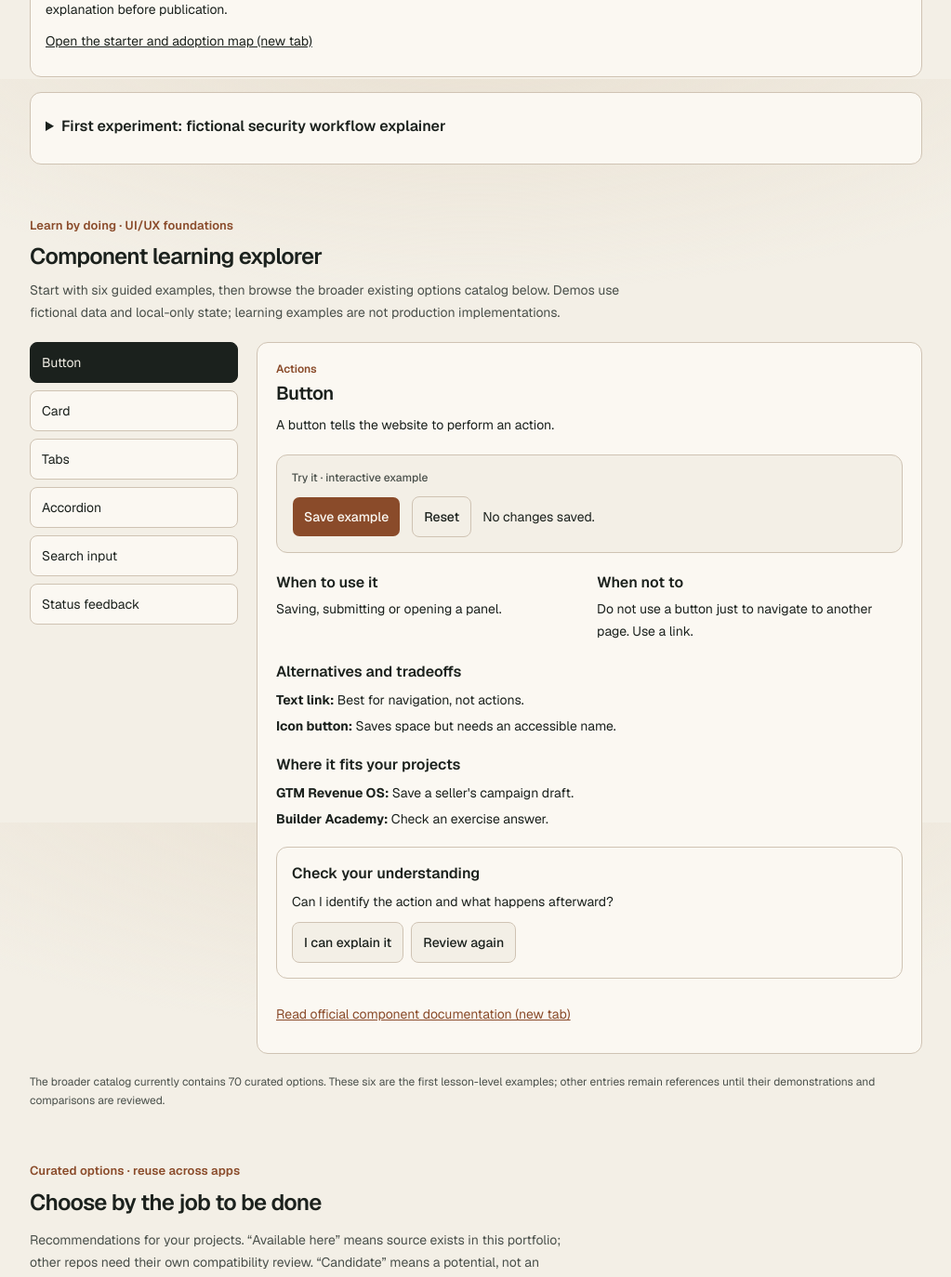
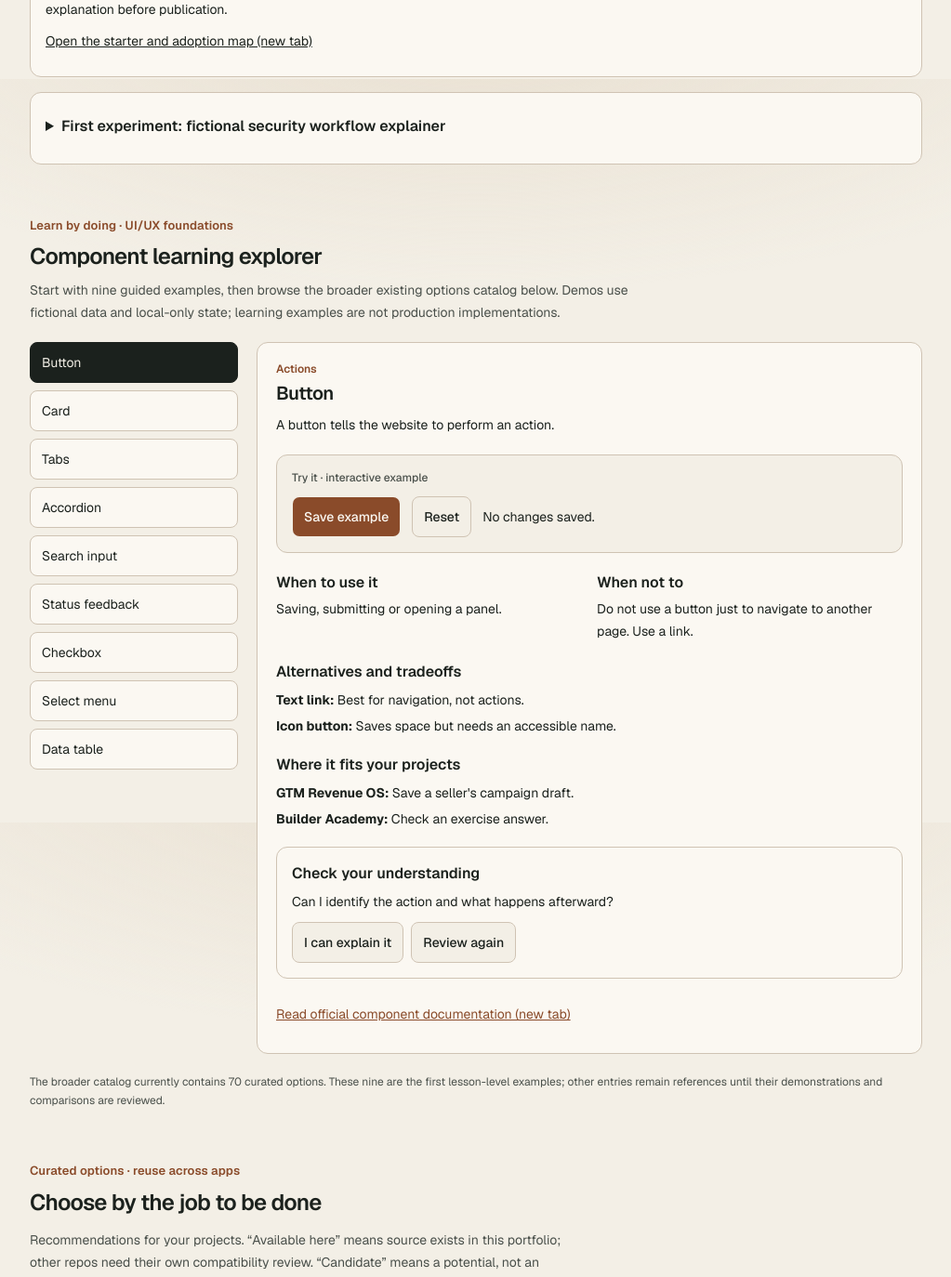
Before and after one commit to heyfunwhoa/byjoyaing-portfolio, a Next.js app: page /design-lab in a window 1280 px wide. Shown: the part 2315-3689 px from the top of the page at 93% size, without its empty margins (128-1151 px from the left). Built offline with nearby package versions, Linux system fonts and the light colour scheme.

Commit message:
feat(design-lab): add checkbox, select and data-table learning exercises

```diff
--- a/components/design-lab/component-learning.tsx
+++ b/components/design-lab/component-learning.tsx
@@ -23,6 +23,9 @@ const lessons: Lesson[] = [
   { id:"accordion", title:"Accordion", family:"Disclosure", definition:"An accordion expands optional detail without leaving the page.", when:"FAQs, supporting rationale and advanced settings.", avoid:"Do not conceal the main takeaway or required instructions.", alternatives:[{name:"Tabs",tradeoff:"Switches one peer view at a time."},{name:"Always-visible content",tradeoff:"Better for short or essential information."}],projects:[{name:"Builder Academy",application:"Reveal an explanation after a knowledge check."},{name:"Technical Docs Platform",application:"Show implementation details on demand."}],prompt:"Can the reader complete the primary task while this is collapsed?",source:"https://ui.shadcn.com/docs/components/accordion"},
   { id:"search", title:"Search input", family:"Discovery", definition:"A search field lets someone find matching entries using words.", when:"Finding an account, design pattern or lesson in a growing collection.", avoid:"Do not require search when a short, organized list would be easier.", alternatives:[{name:"Filter chips",tradeoff:"Good for a few known categories."},{name:"Combobox",tradeoff:"Better for selecting one known value."}],projects:[{name:"Design Lab",application:"Find component families by name and task."},{name:"Account Signal Engine",application:"Find accounts and evidence."}],prompt:"Are empty results clear and is there a way to recover?",source:"https://ui.shadcn.com/docs/components/input"},
   { id:"feedback", title:"Status feedback", family:"Feedback", definition:"Feedback explains whether an action is pending, succeeded or failed.", when:"A form saves, a job runs or no results match.", avoid:"Do not rely only on a disappearing toast for important errors.", alternatives:[{name:"Inline message",tradeoff:"Persists near the affected field."},{name:"Toast",tradeoff:"Useful for short, noncritical confirmation."}],projects:[{name:"GTM Revenue OS",application:"Show whether campaign edits are saved."},{name:"Builder Academy",application:"Explain a correct or incorrect answer."}],prompt:"Can someone tell what happened without relying on color alone?",source:"https://ui.shadcn.com/docs/components/alert"},
+  { id:"checkbox", title:"Checkbox", family:"Inputs", definition:"A checkbox lets someone independently turn an option on or off.", when:"Selecting multiple independent preferences or records.", avoid:"Do not use it for choosing exactly one option; use radio buttons.", alternatives:[{name:"Radio buttons",tradeoff:"Choose exactly one item from a set."},{name:"Switch",tradeoff:"Better for an immediate setting that takes effect right away."}],projects:[{name:"Channel Territory Mapping",application:"Select accounts for review."},{name:"GTM Revenue OS",application:"Choose outreach tasks in a campaign."}],prompt:"Can someone select more than one option independently?",source:"https://ui.shadcn.com/docs/components/checkbox"},
+  { id:"select", title:"Select menu", family:"Inputs", definition:"A select menu allows someone to choose one option from a known list.", when:"Picking a short, predictable choice such as account status.", avoid:"Do not use an enormous menu when searching is necessary.", alternatives:[{name:"Radio buttons",tradeoff:"More discoverable for a very short choice list."},{name:"Combobox",tradeoff:"Adds searching to a longer list."}],projects:[{name:"Security Market Map",application:"Select the vendor category."},{name:"GTM Revenue OS",application:"Choose a campaign stage."}],prompt:"Would users benefit from seeing every option before deciding?",source:"https://ui.shadcn.com/docs/components/select"},
+  { id:"table", title:"Data table", family:"Data", definition:"A data table organizes many similar records into columns so people can compare values.", when:"Reviewing accounts, tasks, evidence or pipeline records side by side.", avoid:"Do not use a dense table for a single story or without mobile overflow and clear headers.", alternatives:[{name:"Cards",tradeoff:"Better for reading one summary at a time on mobile."},{name:"Chart",tradeoff:"Better for seeing a trend, not exact row-level values."}],projects:[{name:"GTM Revenue OS",application:"Compare pipeline opportunities."},{name:"Account Signal Engine",application:"Inspect account signals with source dates."}],prompt:"Do the columns contain comparable facts with clear units?",source:"https://ui.shadcn.com/docs/components/data-table"},
 ];
 
 function Demo({ type }: {type:string}) {
@@ -30,11 +33,16 @@ function Demo({ type }: {type:string}) {
   const [active,setActive]=useState("Overview");
   const [expanded,setExpanded]=useState(false);
   const [query,setQuery]=useState("");
+  const [checked,setChecked]=useState<string[]>([]);
+  const [stage,setStage]=useState("Research");
   if(type==="button") return <div className="flex flex-wrap items-center gap-3"><Button onClick={()=>setPressed(true)}>Save example</Button><Button variant="outline" onClick={()=>setPressed(false)}>Reset</Button><span role="status" className="text-sm">{pressed?"Example saved locally.":"No changes saved."}</span></div>;
   if(type==="card") return <article className="max-w-xs rounded-xl border border-border bg-card p-4"><p className="text-xs text-muted">Example account</p><h4 className="mt-1 font-semibold">Northstar Security</h4><p className="mt-2 text-sm">Three signals to review before outreach.</p><Button variant="outline" className="mt-3" onClick={()=>setPressed(!pressed)}>{pressed?"Hide details":"Inspect details"}</Button>{pressed&&<p className="mt-2 text-sm" role="status">Evidence is illustrative, not a live account record.</p>}</article>;
-  if(type==="tabs") return <div><div role="group" aria-label="Example views" className="flex gap-2">{["Overview","Evidence"].map(name=><button key={name} type="button" aria-pressed={active===name} onClick={()=>setActive(name)} className={"min-h-11 rounded-lg border px-4 text-sm "+(active===name?"bg-foreground text-background":"border-border")}>{name}</button>)}</div><div role="tabpanel" className="mt-3 rounded-lg border border-border p-3 text-sm">{active==="Overview"?"Summary of the example account.":"Dated sources would appear here."}</div></div>;
+  if(type==="tabs") return <div><div role="group" aria-label="Example views" className="flex gap-2">{["Overview","Evidence"].map(name=><button key={name} type="button" aria-pressed={active===name} onClick={()=>setActive(name)} className={"min-h-11 rounded-lg border px-4 text-sm "+(active===name?"bg-foreground text-background":"border-border")}>{name}</button>)}</div><div className="mt-3 rounded-lg border border-border p-3 text-sm">{active==="Overview"?"Summary of the example account.":"Dated sources would appear here."}</div></div>;
   if(type==="accordion") return <div className="rounded-lg border border-border p-3"><button className="flex min-h-11 w-full items-center justify-between text-left font-medium" aria-expanded={expanded} onClick={()=>setExpanded(!expanded)}>Why this design? <span aria-hidden="true">{expanded?"−":"+"}</span></button>{expanded&&<p className="mt-2 text-sm">The main answer stays visible. Extra reasoning is optional.</p>}</div>;
   if(type==="search") {const entries=["Card","Accordion","Button","Tabs"];const filtered=entries.filter(x=>x.toLowerCase().includes(query.toLowerCase()));return <div><label className="block text-sm font-medium" htmlFor="component-demo-search">Find a component</label><input id="component-demo-search" className="mt-2 min-h-11 w-full rounded-lg border border-border bg-card px-3" value={query} onChange={e=>setQuery(e.target.value)} placeholder="Search examples"/><p className="mt-2 text-xs text-muted" role="status">{filtered.length} matches</p><ul className="mt-2 text-sm">{filtered.map(x=><li key={x} className="py-1">{x}</li>)}</ul>{filtered.length===0&&<Button variant="outline" className="mt-2" onClick={()=>setQuery("")}>Clear search</Button>}</div>;}
+  if(type==="checkbox") return <fieldset className="space-y-3"><legend className="text-sm font-medium">Choose independent follow-up tasks</legend>{["Research account","Draft outreach","Check CRM"].map(name=><label key={name} className="flex min-h-11 items-center gap-3 text-sm"><input type="checkbox" checked={checked.includes(name)} onChange={e=>setChecked(current=>e.target.checked?[...current,name]:current.filter(x=>x!==name))} className="h-4 w-4 accent-current"/>{name}</label>)}<p role="status" className="text-sm text-muted">{checked.length} of 3 selected</p></fieldset>;
+  if(type==="select") return <div className="max-w-sm"><label htmlFor="lesson-stage" className="block text-sm font-medium">Campaign stage</label><select id="lesson-stage" value={stage} onChange={e=>setStage(e.target.value)} className="mt-2 min-h-11 w-full rounded-lg border border-border bg-card px-3"><option>Research</option><option>Outreach</option><option>Evaluation</option></select><p role="status" className="mt-3 text-sm">Selected stage: {stage}</p></div>;
+  if(type==="table") return <div><div role="region" aria-label="Example account table" tabIndex={0} className="overflow-x-auto rounded-lg border border-border"><table className="w-full min-w-[24rem] text-left text-sm"><caption className="p-2 text-left text-xs text-muted">Fictional records for comparison</caption><thead><tr><th scope="col" className="p-2">Account</th><th scope="col" className="p-2">Signals</th><th scope="col" className="p-2">Reviewed</th></tr></thead><tbody><tr className="border-t border-border"><th scope="row" className="p-2">Northstar</th><td className="p-2">3</td><td className="p-2">Nov 4</td></tr><tr className="border-t border-border"><th scope="row" className="p-2">Horizon</th><td className="p-2">1</td><td className="p-2">Nov 6</td></tr></tbody></table></div><p className="mt-2 text-xs text-muted">Compare values by column; scroll the table horizontally on narrow screens.</p></div>;
   return <div className="flex flex-wrap items-center gap-3"><Button onClick={()=>setPressed(!pressed)}>{pressed?"Reset state":"Simulate save"}</Button><p role="status" className="text-sm">{pressed?"Example changes saved in this demo.":"No save attempted yet."}</p></div>;
 }
 
@@ -44,7 +52,7 @@ export function ComponentLearning() {
   const id=useId();
   const lesson=useMemo(()=>lessons.find(x=>x.id===selected)!,[selected]);
   return <section aria-labelledby={id+"-heading"} className="space-y-5">
-    <div><p className="editorial-eyebrow text-accent">Learn by doing · UI/UX foundations</p><h2 id={id+"-heading"} className="mt-2 font-display text-2xl">Component learning explorer</h2><p className="mt-2 max-w-2xl text-sm leading-6 text-muted">Start with six guided examples, then browse the broader existing options catalog below. Demos use fictional data and local-only state; learning examples are not production implementations.</p></div>
+    <div><p className="editorial-eyebrow text-accent">Learn by doing · UI/UX foundations</p><h2 id={id+"-heading"} className="mt-2 font-display text-2xl">Component learning explorer</h2><p className="mt-2 max-w-2xl text-sm leading-6 text-muted">Start with nine guided examples, then browse the broader existing options catalog below. Demos use fictional data and local-only state; learning examples are not production implementations.</p></div>
     <div className="grid gap-5 lg:grid-cols-[minmax(0,14rem)_minmax(0,1fr)]">
       <nav aria-label="Choose a component lesson" className="flex flex-wrap gap-2 lg:flex-col">{lessons.map(item=><button key={item.id} type="button" aria-current={selected===item.id?"true":undefined} onClick={()=>{setSelected(item.id);setAnswer(null);}} className={"min-h-11 rounded-lg border px-3 py-2 text-left text-sm "+(selected===item.id?"border-foreground bg-foreground text-background":"border-border bg-card")}>{item.title}</button>)}</nav>
       <article className="min-w-0 rounded-xl border border-border bg-card p-5">
@@ -57,6 +65,6 @@ export function ComponentLearning() {
         <a href={lesson.source} target="_blank" rel="noopener noreferrer" className="mt-4 inline-flex min-h-11 items-center text-sm text-accent underline">Read official component documentation (new tab)</a>
       </article>
     </div>
-    <p className="text-xs leading-5 text-muted">The broader catalog currently contains {componentOptions.length} curated options. These six are the first lesson-level examples; other entries remain references until their demonstrations and comparisons are reviewed.</p>
+    <p className="text-xs leading-5 text-muted">The broader catalog currently contains {componentOptions.length} curated options. These nine are the first lesson-level examples; other entries remain references until their demonstrations and comparisons are reviewed.</p>
   </section>;
 }
```
